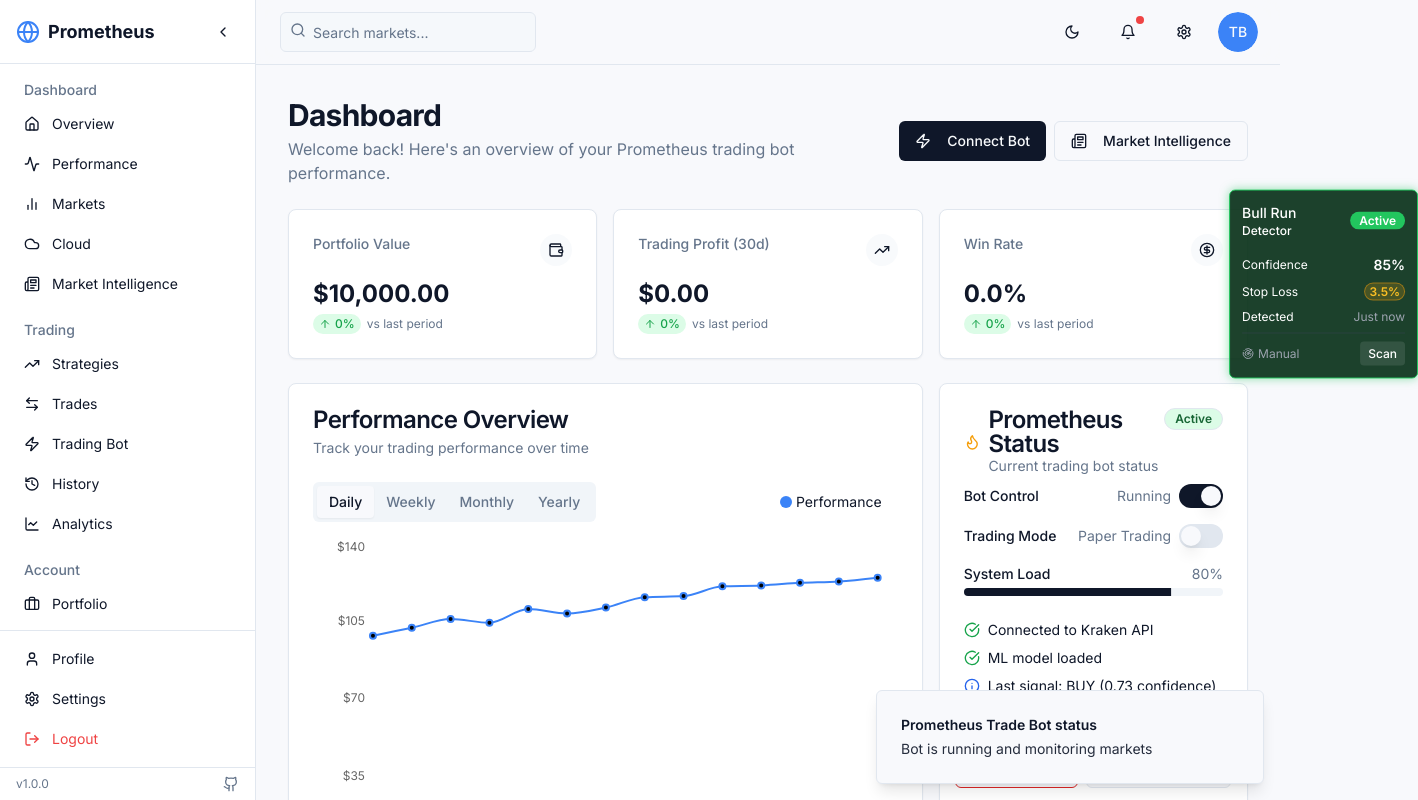
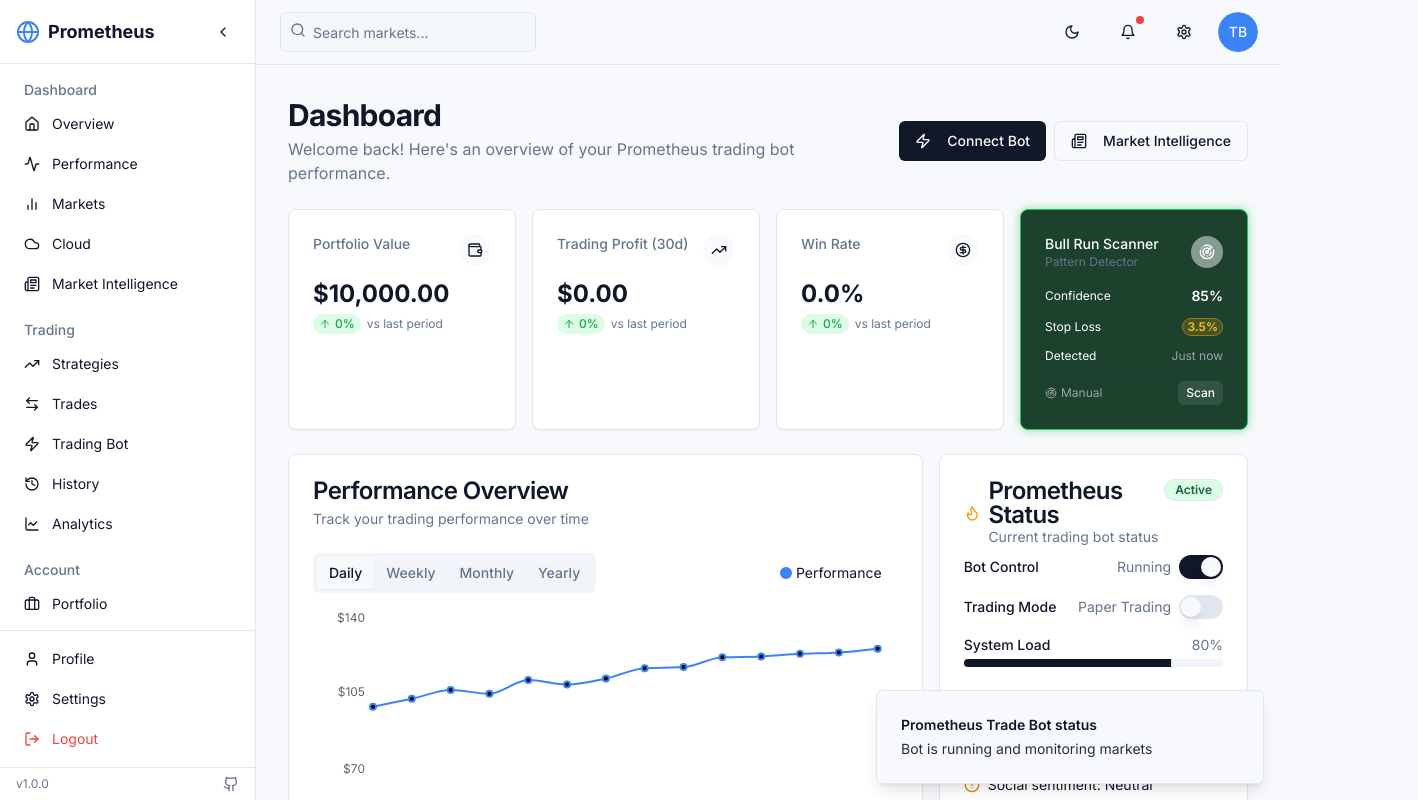
Before and after one commit to DanielePL/prometheus-trading-bot, a React (Vite) app: page /dashboard in a window 1280 px wide. Shown: the top 800 px of the page, 1418 px wide, since content can reach past the window. Built offline with nearby package versions, Linux system fonts and the light colour scheme.

Commit message:
Adjust StatsCard sizes
Make portfolio, trading profit, win rate, and bull run scanner StatsCards the same size.

```diff
--- a/src/components/trading/indicators/BullRunIndicator.tsx
+++ b/src/components/trading/indicators/BullRunIndicator.tsx
@@ -1,3 +1,4 @@
+
 import React, { useState, useEffect } from 'react';
 import { Card, CardContent } from '@/components/ui/card';
 import { Badge } from '@/components/ui/badge';
@@ -92,28 +93,26 @@ export const BullRunIndicator: React.FC<BullRunIndicatorProps> = ({
 
   return (
     <Card className={`
-      w-[5cm] h-[5cm]
+      h-full w-full
       ${isBullRun
         ? 'border-green-500 dark:border-green-400 bg-green-950/90 text-white dark:bg-green-900/90 shadow-[0_0_10px_rgba(34,197,94,0.5)]'
         : 'border-gray-700 dark:border-gray-700 bg-gray-900/90 text-gray-100'}
       ${isAnimating ? 'animate-pulse' : ''}
-      transition-all duration-300 overflow-hidden rounded-md
+      transition-all duration-300 overflow-hidden
     `}>
-      <CardContent className="p-3 flex flex-col h-full justify-between">
+      <CardContent className="p-6 flex flex-col h-full justify-between">
         <div className="flex items-center justify-between mb-4">
           <div className="flex flex-col">
-            <span className="text-sm font-medium">Bull Run</span>
-            <span className="text-xs font-medium">Detector</span>
+            <span className="text-sm font-medium">Bull Run Scanner</span>
+            <span className="text-xs text-muted-foreground">Pattern Detector</span>
           </div>
 
-          {isBullRun && (
-            <Badge className="bg-green-500 text-white dark:bg-green-500 dark:text-white text-xs py-0 px-2">
-              Active
-            </Badge>
-          )}
+          <div className="p-2 rounded-full bg-secondary/50">
+            <Radar className="h-4 w-4" />
+          </div>
         </div>
 
-        <div className="space-y-2 flex-grow">
+        <div className="space-y-3 flex-grow">
           {isBullRun ? (
             <>
               <div className="flex justify-between items-center">
@@ -140,7 +139,7 @@ export const BullRunIndicator: React.FC<BullRunIndicatorProps> = ({
           )}
         </div>
 
-        <div className="flex justify-between items-center pt-2 mt-1 border-t border-gray-700/50 dark:border-gray-700/50">
+        <div className="flex justify-between items-center pt-3 mt-1 border-t border-gray-700/50 dark:border-gray-700/50">
           <div className="flex items-center">
             <Radar className={`h-3 w-3 mr-1 ${isAutoScanning ? 'text-blue-400 animate-pulse' : 'text-gray-400'}`} />
             <span className="text-xs text-gray-400">
@@ -152,7 +151,7 @@ export const BullRunIndicator: React.FC<BullRunIndicatorProps> = ({
             size="sm"
             variant={isAutoScanning ? "destructive" : "secondary"}
             onClick={isAutoScanning ? stopAutoScan : startAutoScan}
-            className="text-xs h-6 px-2 min-w-0 bg-white/10 hover:bg-white/20 text-white rounded"
+            className="text-xs h-6 px-2 min-w-0 bg-white/10 hover:bg-white/20 text-white"
           >
             {isAutoScanning ? 'Stop' : 'Scan'}
           </Button>
--- a/src/pages/Dashboard.tsx
+++ b/src/pages/Dashboard.tsx
@@ -55,7 +55,7 @@ const Dashboard = () => {
           </div>
         </div>
 
-        <div className="grid grid-cols-1 md:grid-cols-3 gap-4">
+        <div className="grid grid-cols-1 md:grid-cols-4 gap-4">
           <StatsCard
             title="Portfolio Value"
             value="$10,000.00"
@@ -68,22 +68,18 @@ const Dashboard = () => {
             change={0}
             icon={<TrendingUp className="h-4 w-4" />}
           />
-          <div className="relative">
           <StatsCard
             title="Win Rate"
             value="0.0%"
             change={0}
             icon={<CircleDollarSign className="h-4 w-4" />}
           />
-            <div className="absolute top-1/2 right-0 transform -translate-y-1/2 translate-x-[90%] z-10">
           <BullRunIndicator
             isBullRun={true}
             confidence={0.85}
             lastDetected="Just now"
             stopLossPercentage={3.5}
           />
-            </div>
-          </div>
         </div>
 
         <div className="grid grid-cols-1 lg:grid-cols-3 gap-4">
```
Lines whose indentation alone changed are shown as unchanged.
